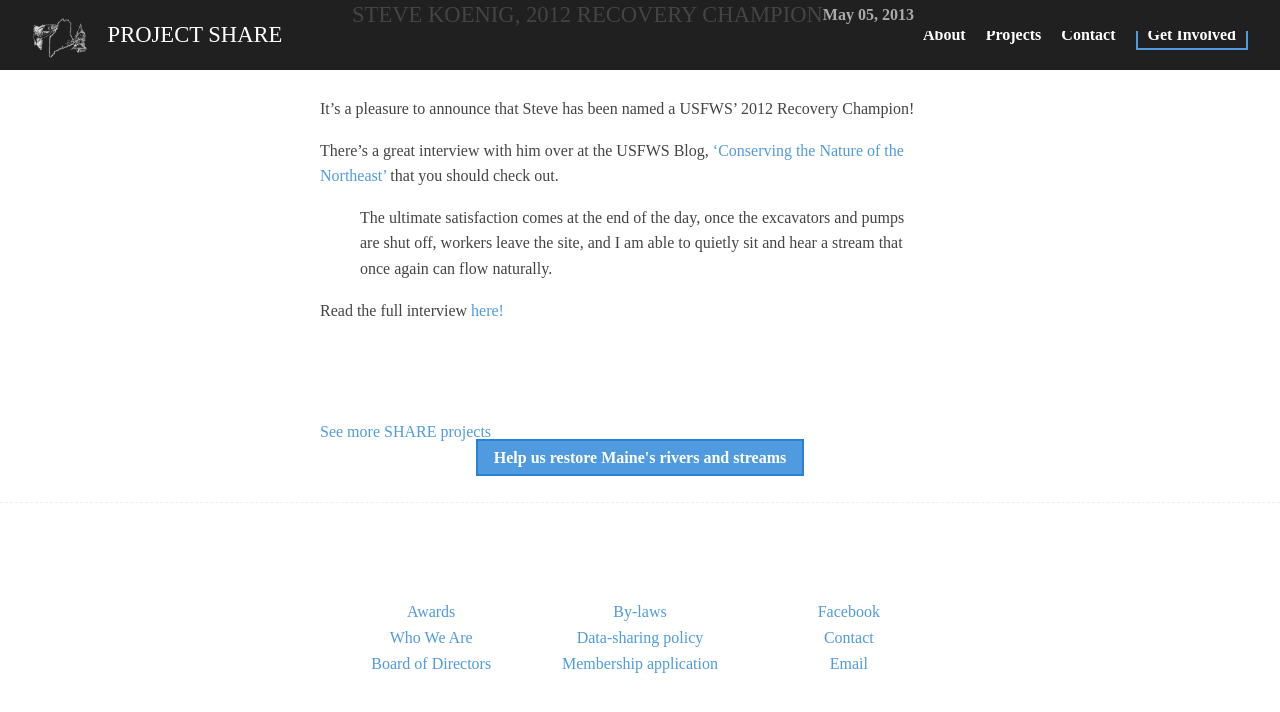
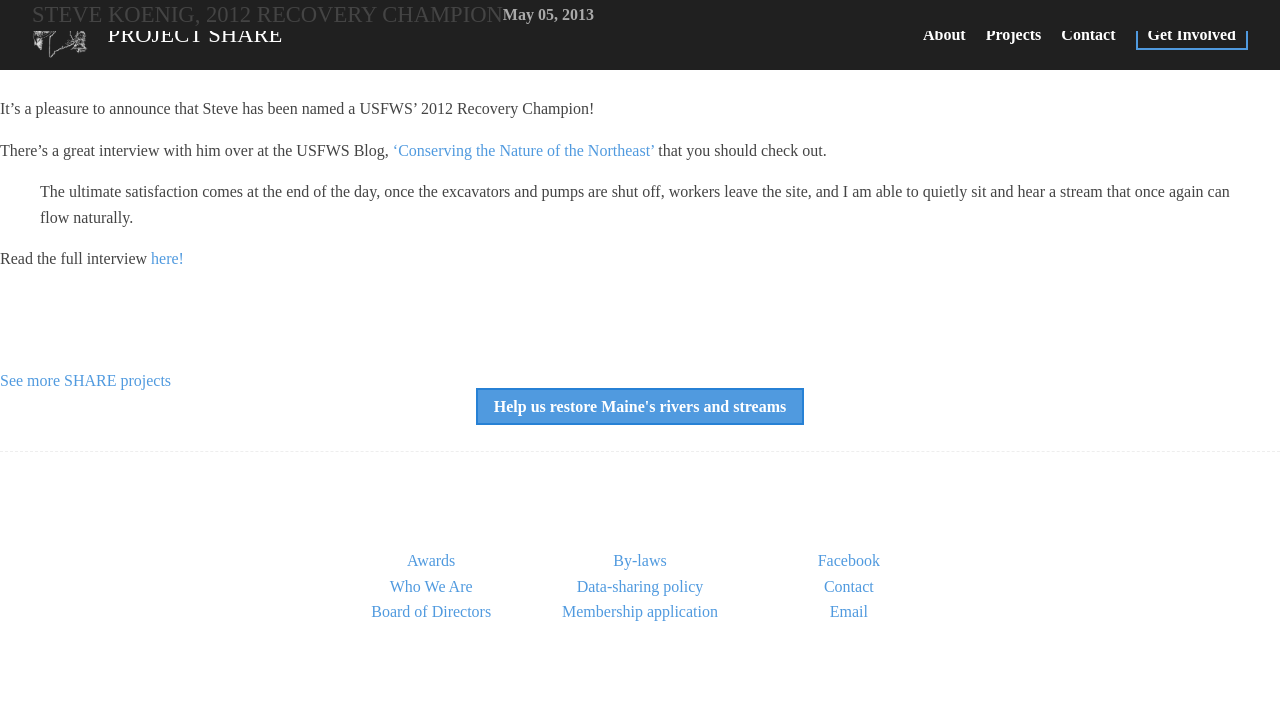
Before and after one commit to salmonhabitat/salmonhabitat, a Jekyll site: the page built from _posts/2013-05-19-Recovery-Champion.md, in a window 1280 px wide. Shown: the top 712 px of the page. Built offline with Jekyll 4.4.1, drawn with Linux system fonts in a browser that asks for light colours; nearby versions of some CDN libraries; a script that is not in the unit is left out.

Commit message:
improvements to blog/projects format

```diff
--- a/_layouts/post.html
+++ b/_layouts/post.html
@@ -1,7 +1,7 @@
 ---
 layout: default
 ---
-<div class='content'>
+
 	<article>
 		<header class='post-title'>
 			<h2>
@@ -11,5 +11,5 @@ layout: default
 		</header>
 		{{ content }}
 	</article>
+
 	<a href='/projects'>See more SHARE projects</a>
-</div>
```
